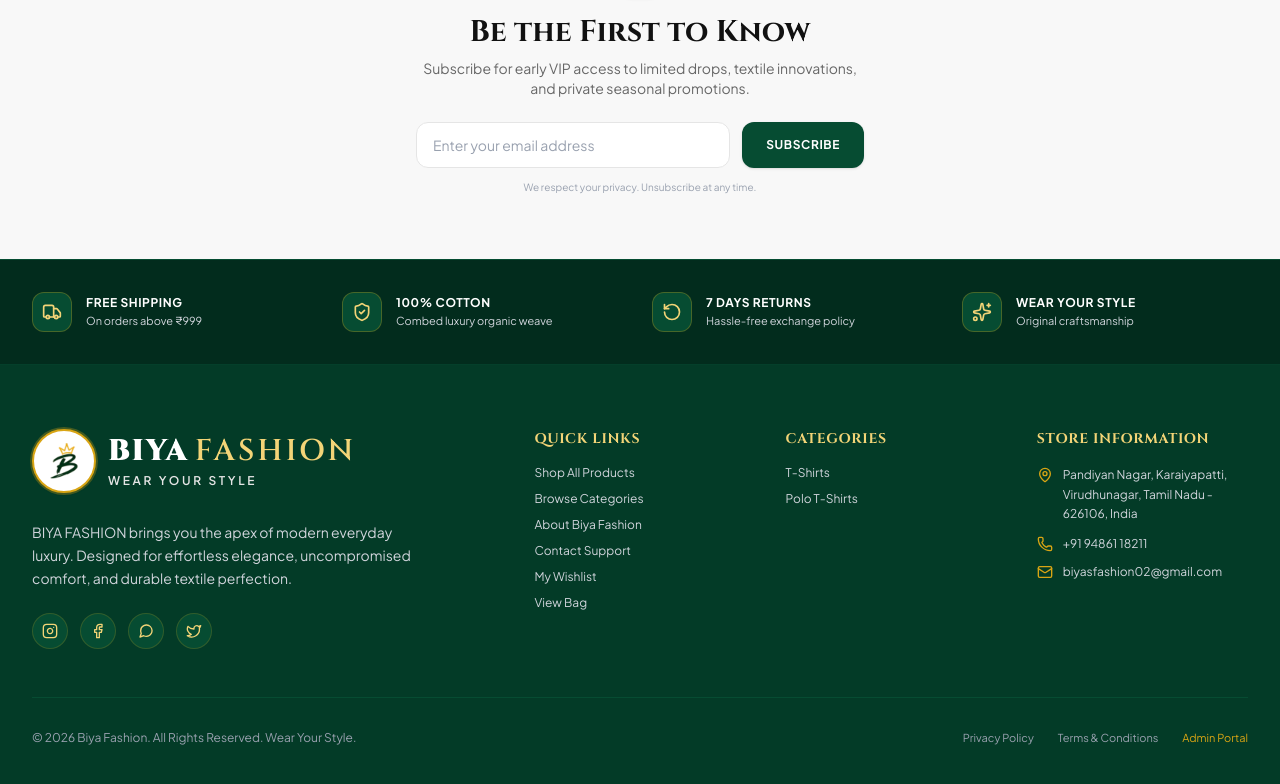
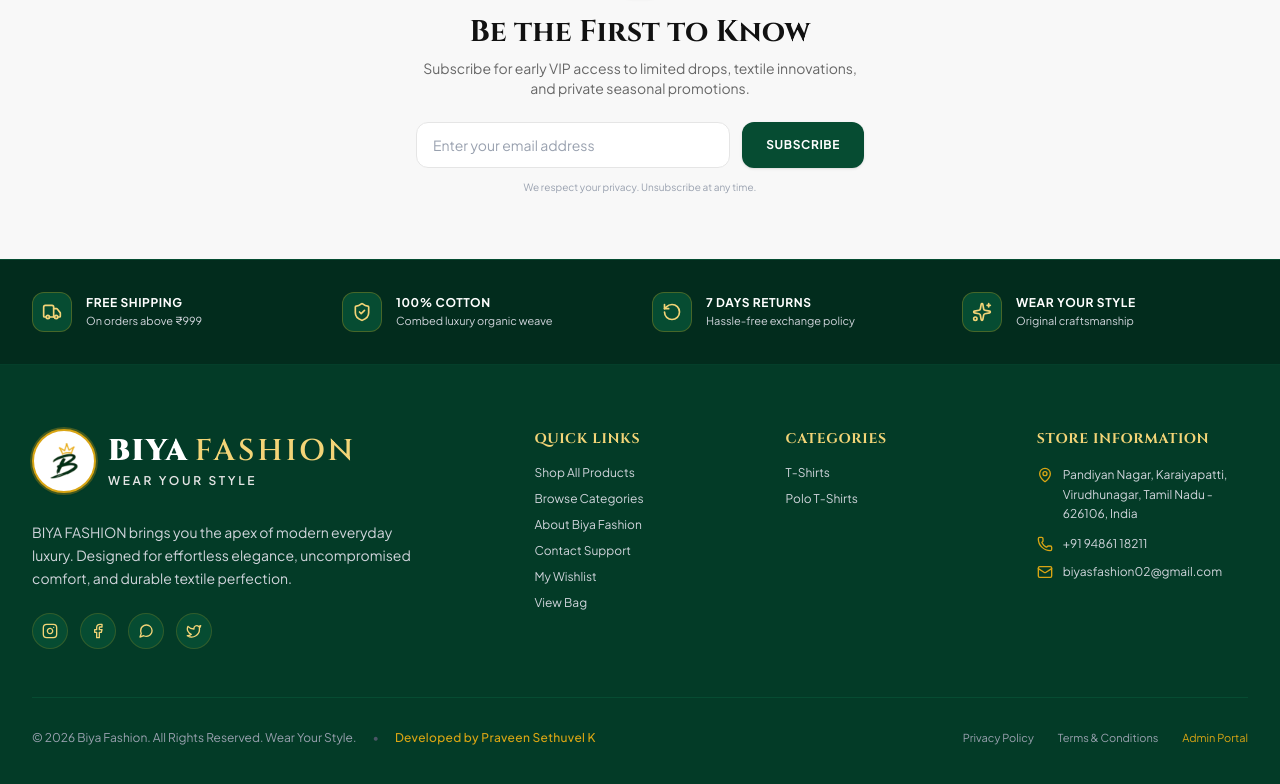
Before and after one commit to biyafashion/Biya-Fashion-, a React (Vite) app: page / in a window 1280 px wide. Shown: the part 5090-5874 px from the top of the page. Built offline with nearby package versions, Linux system fonts and the light colour scheme; no server answers.

Commit message:
Add Developed by Praveen Sethuvel K credit to website footer

```diff
--- a/src/components/Footer.jsx
+++ b/src/components/Footer.jsx
@@ -195,7 +195,11 @@
 
         {/* Bottom Bar */}
         <div className="mt-12 pt-8 border-t border-[#064C32] flex flex-col sm:flex-row items-center justify-between text-xs text-gray-400 gap-4">
-          <p>© 2026 Biya Fashion. All Rights Reserved. Wear Your Style.</p>
+          <div className="flex flex-col sm:flex-row items-center gap-2 sm:gap-4 text-center sm:text-left">
+            <p>© 2026 Biya Fashion. All Rights Reserved. Wear Your Style.</p>
+            <span className="hidden sm:inline text-gray-600">•</span>
+            <p className="text-[#D9A514] font-medium tracking-wide">Developed by Praveen Sethuvel K</p>
+          </div>
           <div className="flex items-center space-x-6 text-[11px]">
             <Link to="/about" className="hover:text-white transition">
               Privacy Policy
```
